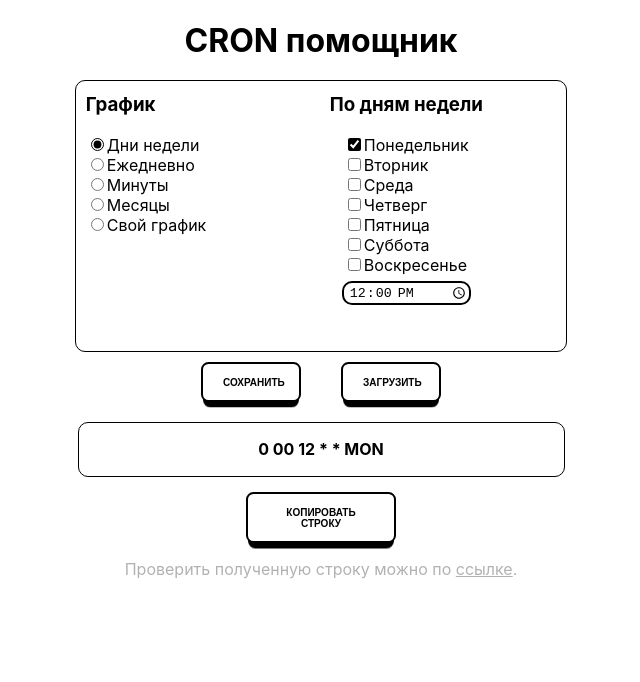
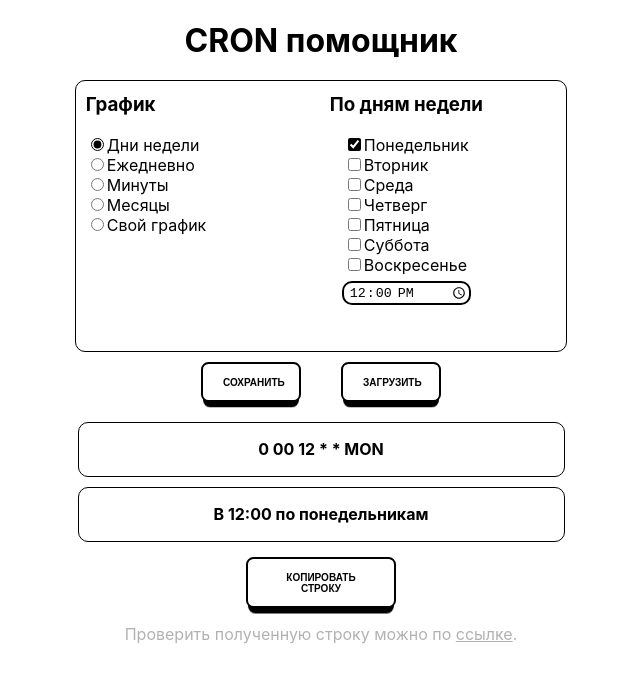
Before and after one commit to woodyjohnson13/test_task_cron_sheduler, a React (Create React App) app: page / in a window 1280 px wide. Shown: the top 682 px of the page, without its empty margins (319-959 px from the left). Built offline with nearby package versions, Linux system fonts and the light colour scheme.

Commit message:
add cron string translation

```diff
--- a/package.json
+++ b/package.json
@@ -6,6 +6,7 @@
     "@testing-library/jest-dom": "^5.17.0",
     "@testing-library/react": "^13.4.0",
     "@testing-library/user-event": "^13.5.0",
+    "cronstrue": "^2.50.0",
     "react": "^18.3.1",
     "react-dom": "^18.3.1",
     "react-scripts": "5.0.1",
--- a/src/components/Display/Display.js
+++ b/src/components/Display/Display.js
@@ -2,34 +2,14 @@ import React from 'react';
 import './display.css'
 import { ToastContainer, toast } from 'react-toastify';
 import 'react-toastify/dist/ReactToastify.css';
-
-
-
-function isValidCronExpression(cronExpression) {
-
-  const regexArray = [
-    /^(\d{1,2}|\*) (\d{1,2}|\*) (\d{1,2}|\*) (\*|\d{1,2}|\d{1,2}-\d{1,2}) (\*|\d{1,2}|\d{1,2}-\d{1,2}) (MON|TUE|WED|THU|FRI|SAT|SUN)(,(MON|TUE|WED|THU|FRI|SAT|SUN))*$/,
-    /^\d{1,2} \d{1,2} \d{1,2} \* \* \*$/,
-    /^\*\/\d{1,2} \* \* \* \*$/,
-    /^(\d{1,2}|\*) (\d{1,2}|\*) \d{1,2} \d{1,2} \* \*$/
-  ];
-
-  for (let regex of regexArray) {
-    if (regex.test(cronExpression)) {
-      return true;
-    }
-  }
-
-  return false;
-}
-
+import { CronParser } from '../../utilities/CronParser';
 
 
 
 function Display({ cronExpression }) {
 
   const handleSaveButtonClick = () => {
-    if (isValidCronExpression(cronExpression)) {
+    if (CronParser.isValidCronExpression(cronExpression)) {
       toast.success( 'Валидация CRON строки прошла успешно. Сохраняем...', {
         position: "top-right",
         autoClose: 5000,
@@ -84,19 +64,21 @@ function Display({ cronExpression }) {
 
   }
 
-
-
-
-
   return (
     <div className='main_display'>
       <div className='button_box'>
         <button className='two_buttons' onClick={handleSaveButtonClick}>Сохранить</button>
         <button className='two_buttons' onClick={handleDownload}>Загрузить</button>
       </div>
+
       <div className='expression'>
-        <p>{cronExpression}</p>
+        <p id='expression_field' contentEditable="true">{cronExpression}</p>
       </div>
+
+      <div className='expression'>
+        <p>{CronParser.cronExpressionToHumanReadable(cronExpression)}</p>
+      </div>
+
       <button className='two_buttons' id='copy_button' onClick={handleCopyButtonClick}> Копировать строку</button>
       <p id='check_link'>Проверить полученную строку можно по <a href="https://crontab.cronhub.io/">ссылке</a>.</p>
       <ToastContainer/>
--- a/src/components/Display/display.css
+++ b/src/components/Display/display.css
@@ -126,3 +126,7 @@ a:hover {
     transform: scale(1.1);
     color:black
 }
+
+#expression_field {
+    outline: none;
+  }
--- /dev/null
+++ b/src/utilities/CronParser.js
@@ -0,0 +1,86 @@
+export class CronParser {
+
+    static isValidCronExpression(cronExpression) {
+      const regexArray = [
+        /^(\d{1,2}|\*) (\d{1,2}|\*) (\d{1,2}|\*) (\*|\d{1,2}|\d{1,2}-\d{1,2}) (\*|\d{1,2}|\d{1,2}-\d{1,2}) (MON|TUE|WED|THU|FRI|SAT|SUN)(,(MON|TUE|WED|THU|FRI|SAT|SUN))*$/,
+        /^\d{1,2} \d{1,2} \d{1,2} \* \* \*$/,
+        /^\*\/\d{1,2} \* \* \* \*$/,
+        /^(\d{1,2}|\*) (\d{1,2}|\*) \d{1,2} \d{1,2} \* \*$/
+      ];
+
+      for (let regex of regexArray) {
+        if (regex.test(cronExpression)) {
+          return true;
+        }
+      }
+      return false;
+    }
+
+    static parseDaysOfWeek(cronExpression) {
+      const parts = cronExpression.split(' ');
+      const hour = parts[2];
+      const minute = parts[1];
+      const dayOfWeek = parts[5];
+
+      const daysOfWeekTranslated = dayOfWeek.split(',').map(day => {
+        switch (day) {
+          case 'MON':
+            return 'понедельникам';
+          case 'TUE':
+            return 'вторникам';
+          case 'WED':
+            return 'средам';
+          case 'THU':
+            return 'четвергам';
+          case 'FRI':
+            return 'пятницам';
+          case 'SAT':
+            return 'субботам';
+          case 'SUN':
+            return 'воскресеньям';
+          default:
+            return '';
+        }
+      });
+      return `В ${hour.padStart(2, '0')}:${minute.padStart(2, '0')} по ${daysOfWeekTranslated.join(', ')}`;
+    }
+
+    static parseDaily(cronExpression) {
+      const parts = cronExpression.split(' ');
+      const hour = parts[2];
+      const minute = parts[1];
+      return `Каждый день в ${hour.padStart(2, '0')}:${minute.padStart(2, '0')}`;
+    }
+
+    static parseEveryXMinutes(cronExpression) {
+        const parts = cronExpression.split(' ');
+        const minuteInterval = parts[0].replace('*/', '');
+        return `Каждые ${minuteInterval} минут`;
+    }
+
+    static parseSpecificDayOfMonth(cronExpression) {
+        const parts = cronExpression.split(' ');
+        const hour = parts[2];
+        const minute = parts[1];
+        const dayOfMonth = parts[3];
+        return `В ${hour.padStart(2, '0')}:${minute.padStart(2, '0')} на ${dayOfMonth} день месяца`;
+    }
+
+    static cronExpressionToHumanReadable(cronExpression) {
+        if (!CronParser.isValidCronExpression(cronExpression)) {
+          return 'Invalid cron expression';
+        }
+
+        if (/^\*\/\d{1,2} \* \* \* \*$/.test(cronExpression)) {
+          return CronParser.parseEveryXMinutes(cronExpression);
+        } else if (/^(\d{1,2}|\*) (\d{1,2}|\*) (\d{1,2}|\*) (\*|\d{1,2}|\d{1,2}-\d{1,2}) (\*|\d{1,2}|\d{1,2}-\d{1,2}) (MON|TUE|WED|THU|FRI|SAT|SUN)(,(MON|TUE|WED|THU|FRI|SAT|SUN))*$/.test(cronExpression)) {
+          return CronParser.parseDaysOfWeek(cronExpression);
+        } else if (/^\*\/\d{1,2} \* \* \* \*$/.test(cronExpression)) {
+          return CronParser.parseEveryXMinutes(cronExpression);
+        } else if (/^0 \d{1,2} \d{1,2} \d{1,2} \* \*$/.test(cronExpression)) {
+          return CronParser.parseSpecificDayOfMonth(cronExpression);
+        } else {
+          return 'Unrecognized cron expression';
+        }
+    }
+}
```
Also changed, not shown: public/time.png (deleted), 1 other file (tests, documents, lock files or other folders).
